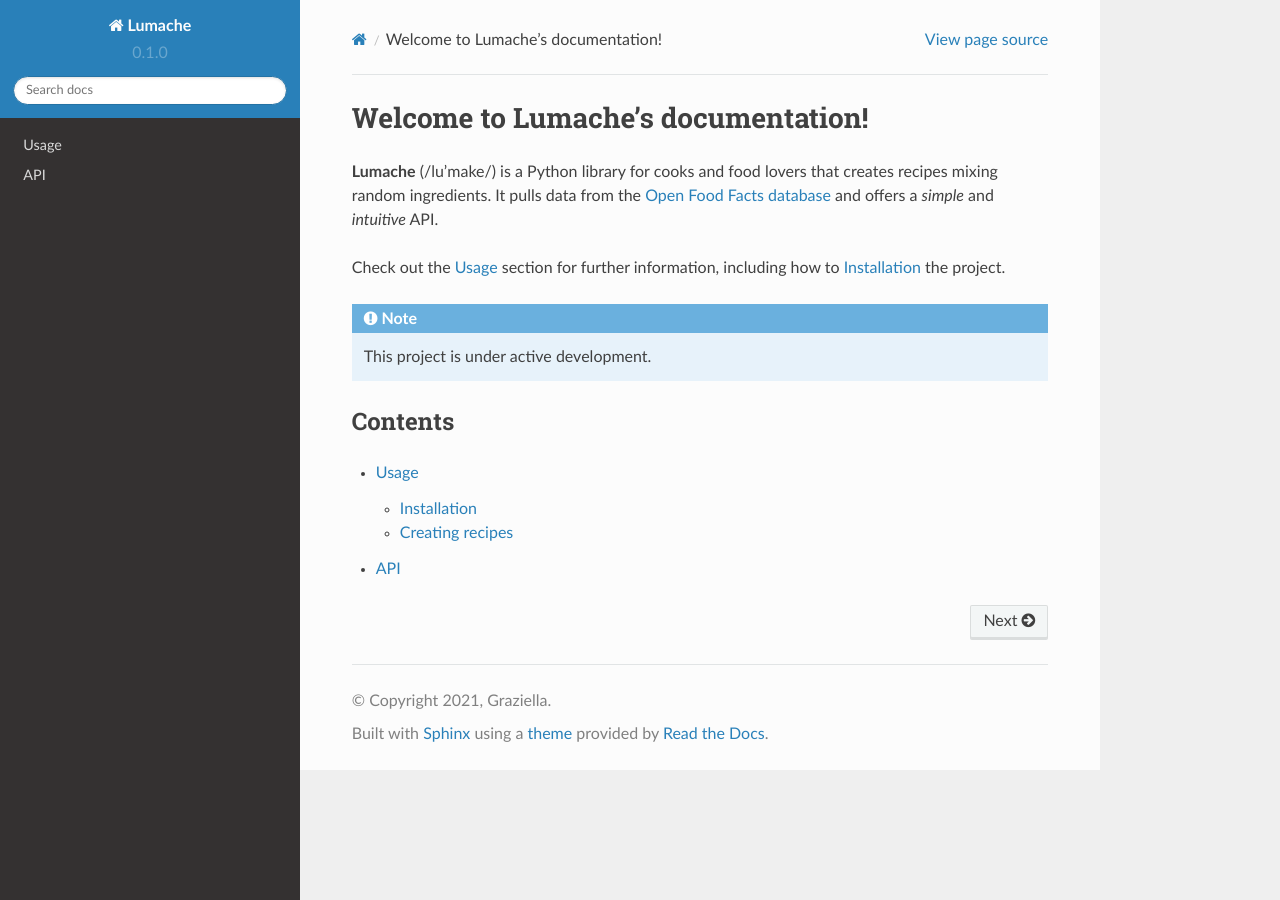
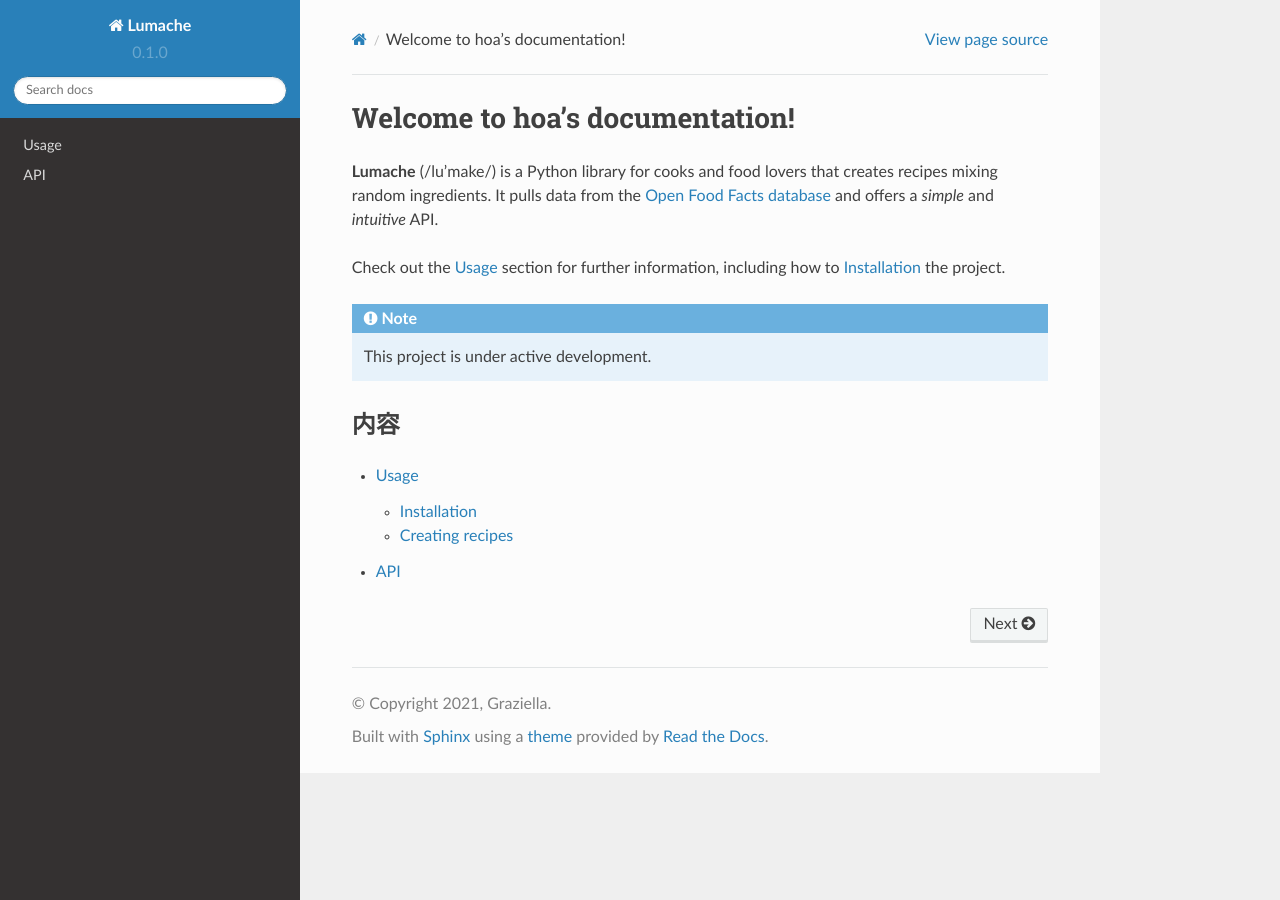
Before and after one commit to imhoaking/hoaii_workzone, a Sphinx documentation site: the page built from docs/source/index.rst, in a window 1280 px wide. Built offline with Sphinx 7.4.7 and the Read the Docs theme 2.0.0, drawn with Linux system fonts in a browser that asks for light colours.

Commit message:
Update index.rst

```diff
--- a/docs/source/index.rst
+++ b/docs/source/index.rst
@@ -1,4 +1,4 @@
-Welcome to Lumache's documentation!
+Welcome to hoa's documentation!
 ===================================
 
 **Lumache** (/lu'make/) is a Python library for cooks and food lovers
@@ -13,7 +13,7 @@ how to :ref:`installation` the project.
 
    This project is under active development.
 
-Contents
+内容
 --------
 
 .. toctree::
```
